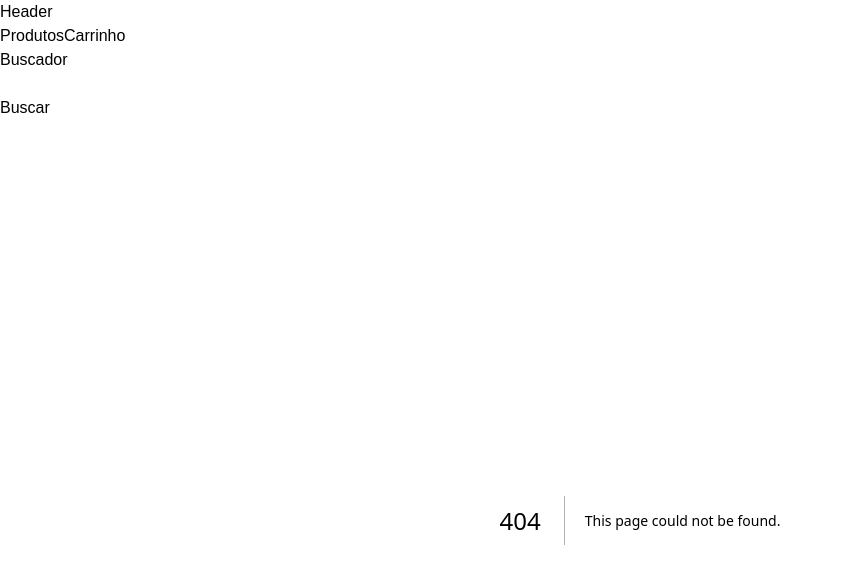
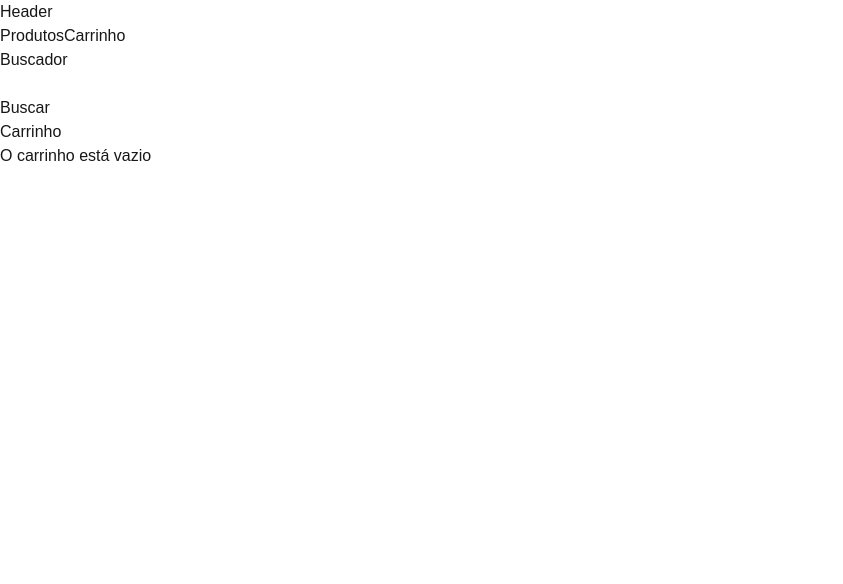
Before and after one commit to LucasLisboaMotta/Allugator-Front-Next, a Next.js app: page /carrinho in a window 1280 px wide. Before the commit this address had no page. Shown: the top 584 px of the page, without its empty margins (0-843 px from the left). Built offline with nearby package versions, Linux system fonts and the light colour scheme.

Commit message:
:sparkles: feat: Implementando pagina de carrinho

```diff
--- /dev/null
+++ b/app/carrinho/page.tsx
@@ -0,0 +1,44 @@
+'use client';
+
+import ShoppingCart, { ICartProduct } from "@/connections/storage/ShoppingCart";
+import { useEffect, useState } from "react";
+
+export default function Carrinho() {
+    const [products, setProducts] = useState<ICartProduct[]>([]);
+    useEffect(() => {
+        const productsCart = ShoppingCart.getCart();
+        setProducts(productsCart);
+    }, [])
+
+    const buttonCartClick = (productId: number, add: boolean) => {
+        const product = products.find(item => item.product.id === productId)?.product;
+        if (!product) return;
+        if (add) {
+            const cart = ShoppingCart.addToCart(product);
+            setProducts(cart);
+        } else {
+            const cart = ShoppingCart.removeFromCart(productId);
+            setProducts(cart);
+        }
+    }
+
+    return (
+        <div>
+            <h1>Carrinho</h1>
+            {products.length === 0 ? (
+                <p>O carrinho está vazio</p>
+            ) : (
+                <ul>
+                    {products.map(({ product, quantity }) => (
+                        <li key={product.id}>
+                            {product.name} - Quantidade: {quantity}
+                            <img src={product.photos ? product.photos[0] : ''} alt={product.name} width={100} height={100} />
+                            <button onClick={() => buttonCartClick(product.id, true)}>+</button>
+                            <button onClick={() => buttonCartClick(product.id, false)}>-</button>
+                        </li>
+                    ))}
+                </ul>
+            )}
+        </div>
+    )
+}
```
